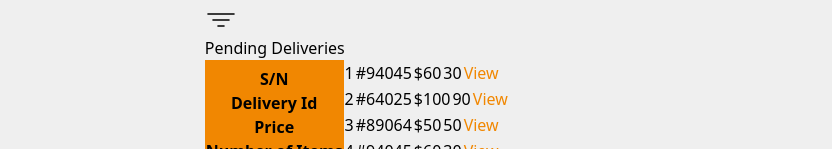
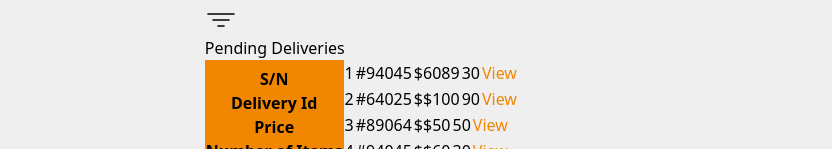
Before and after one commit to Peteru2/BackEnd-Lyncs, a React (Vite) app: page /Awaiting-Feedback in a window 1280 px wide. Shown: the part 803-952 px from the top of the page, without its empty margins (0-832 px from the left). Built offline with nearby package versions, Linux system fonts and the light colour scheme; no server answers.

Commit message:
Another commit

```diff
--- a/src/App.jsx
+++ b/src/App.jsx
@@ -6,7 +6,7 @@ import PendOrder from './views/PendOrder';
 import PendDeliveries from './views/PendDeliveries';
 import { BrowserRouter as Router, Route, Routes } from 'react-router-dom';
 import { SearchProvider } from './components/SearchContext';
-import "./style.css"
+import "./components/style.css"
 import AwaitingFeed from './views/AwaitingFeed';
 import { AuthProvider } from './components/AuthContext';
 import ClosedDelivery from './views/ClosedDelivery';
--- a/src/views/AwaitingFeed.jsx
+++ b/src/views/AwaitingFeed.jsx
@@ -63,7 +63,7 @@ const AwaitingFeed = () => {
   const paginatedData = data && data.data ? Object.values(data.data).slice(startIndex, endIndex) : [
     {
         "deliveryId":"#94045",
-        "price":"$60",
+        "price": 6089,
         "numOfItems":30,
         "view":"View",
         "img":[
@@ -73,7 +73,6 @@ const AwaitingFeed = () => {
 
         ],
         "prodName":"Airpod",
-        "prodPrice":"$5909",
         "prodDescription":"The Apple AirPods 2nd Generation redefine the way you experience audio, setting new standards for wireless earbuds. With their iconic design, seamless connectivity, and unmatched sound quality, these earbuds are a true testament to Apple's commitment to innovation and user-centric technology.",
         "offer":[
             {
@@ -238,7 +237,7 @@ const AwaitingFeed = () => {
 
                                                            <td>{serialNumber}</td>
                                                            <td>{item.deliveryId}</td>
-                                                           <td>{item.price}</td>
+                                                           <td>${item.price}</td>
                                                            <td>{item.numOfItems}</td>
                                                            <td className="text_color cursor-pointer" onClick={()=>handleView(index)}>View</td>
 
@@ -271,7 +270,7 @@ const AwaitingFeed = () => {
                                                         <h5 className="text-sm text-gray-400">Product Name</h5>
                                                         <h5 className=" text-black font-bold mt-2">{paginatedData[selectedView].prodName}</h5>
                                                         <h5 className="text-sm text-gray-400 mt-3">Price</h5>
-                                                        <h5 className=" text-black font-bold mt-1">{paginatedData[selectedView].prodPrice}</h5>
+                                                        <h5 className=" text-black font-bold mt-1">${paginatedData[selectedView].price}</h5>
                                                         <h5 className="text-sm text-gray-400 mt-3">Description</h5>
                                                         <p className="text-xs mt-2">
                                                         {paginatedData[selectedView].prodDescription}
```
Also changed, not shown: src/components/style.css (renamed from src/style.css).
